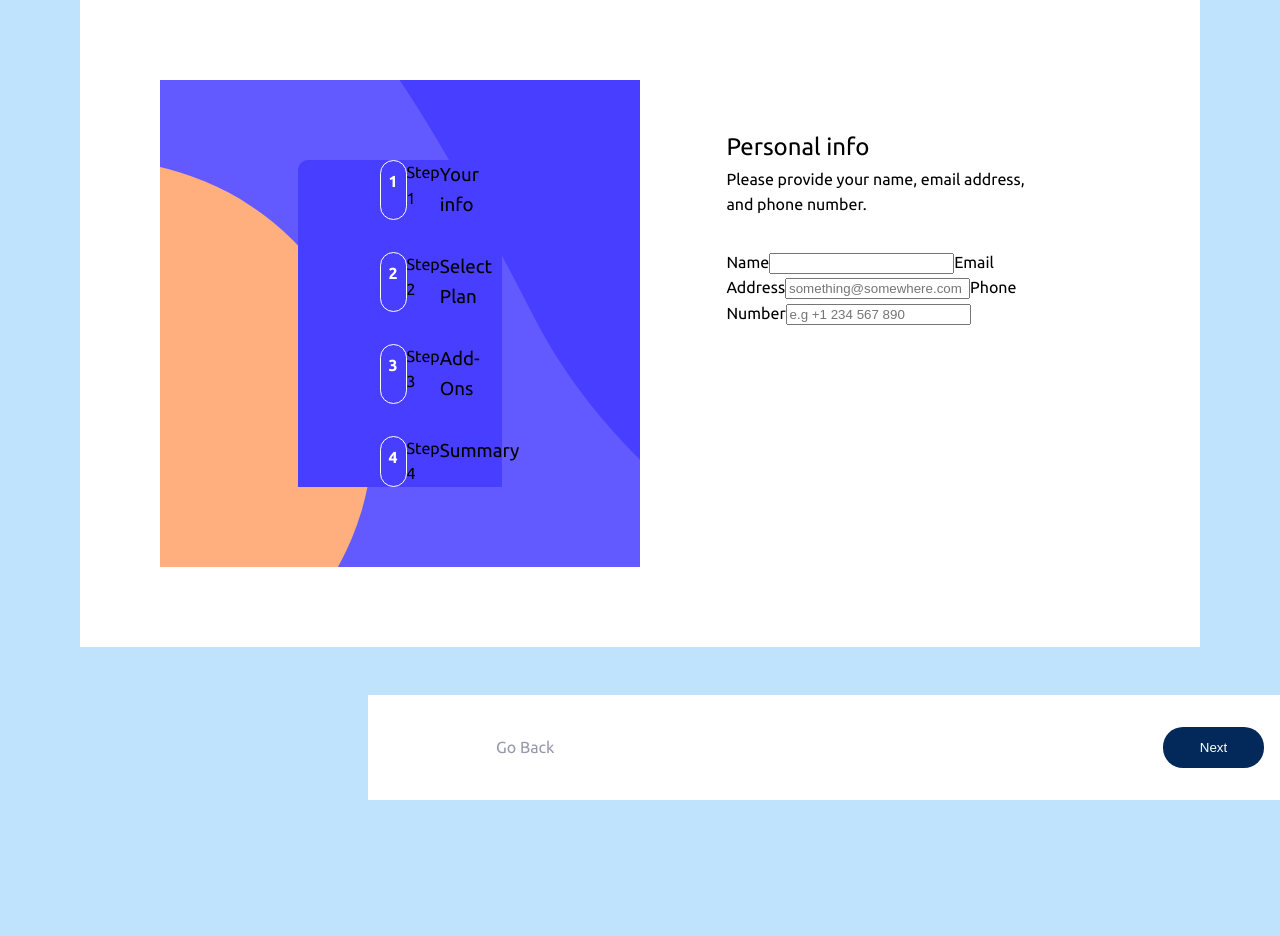
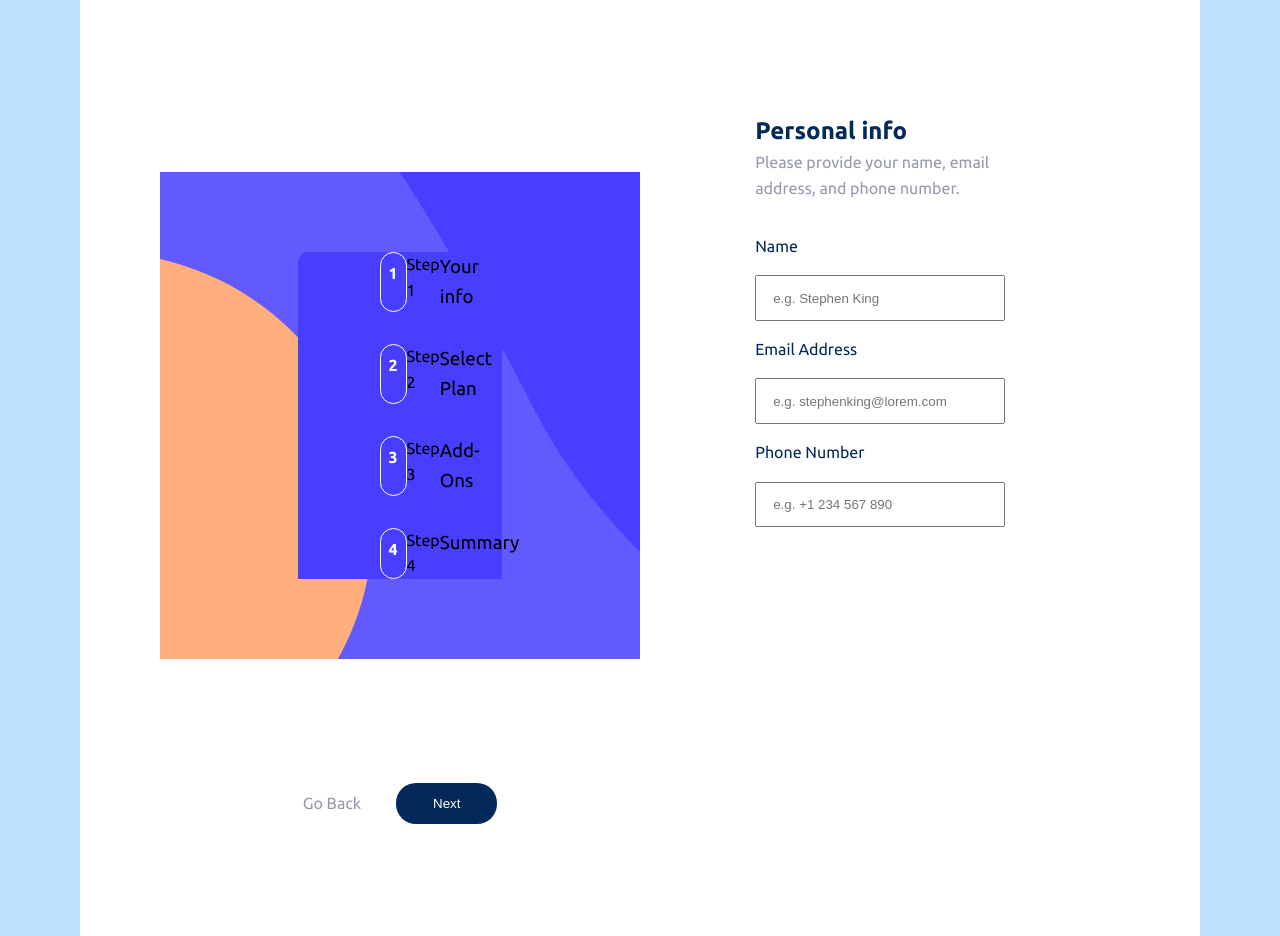
Before and after one commit to purplehippo911/Multi-step_form, a Vue app in the folder vueApp/: page / in a window 1280 px wide. Before the commit the page ends 800 px from the top, so only its background shows below. Built offline with nearby package versions, Linux system fonts and the light colour scheme.

Commit message:
made the step 1- main form view look good 📱📝

```diff
--- a/vueApp/src/App.vue
+++ b/vueApp/src/App.vue
@@ -13,9 +13,13 @@ import ConfirmationButtons  from "./components/ConfirmationButtons.vue";
     <main>
         <div class="container row">
             <RouterView/>
+        </div>
+    </main>
+    <footer>
+        <div class="container row">
             <ConfirmationButtons/>
         </div>
-    </main>
+    </footer>
 </template>
 
 <style lang="scss">
@@ -31,7 +35,7 @@ import ConfirmationButtons  from "./components/ConfirmationButtons.vue";
         gap:2rem;
     }
 
-    main, header {
+    main, header, footer {
         .row {
             flex-direction:column;
             section {
@@ -41,11 +45,10 @@ import ConfirmationButtons  from "./components/ConfirmationButtons.vue";
 }
 
 main {
-    position: relative;
-    top: -3rem;
     .container {
-        padding:1.5rem auto;
-        z-index:1;
+        position: relative;
+        top: -3rem;
+        padding:4rem 1rem;
         background:$White;
     }
 }
@@ -84,6 +87,7 @@ section {
             }
         }
     }
+
     @media screen and (min-width: 700px) {
         background:url("./assets/images/bg-sidebar-desktop.svg") no-repeat;
         .row {
@@ -104,8 +108,8 @@ section {
     background:$White;
     padding:2rem;
     z-index:1;
-    position:fixed;
-    bottom:0rem;
+    position:relative;
+    bottom:0;
     .row {
         .back-button {
             color:$CoolGray;
@@ -132,4 +136,29 @@ section {
     }
 }
 
+.form-component {
+    .information__title {
+        font-weight:600;
+        color:$Marineblue;
+    }
+    .information__text {
+        color:$CoolGray;
+    }
+
+    #form {
+        display:flex;
+        flex-direction:column;
+        width:100%;
+        gap:1rem;
+
+        label {
+            color:$Marineblue;
+        }
+
+        input {
+            padding:1em 2em;
+            padding-inline-start:1rem;
+        }
+    }
+}
 </style>
--- a/vueApp/src/components/MainForm.vue
+++ b/vueApp/src/components/MainForm.vue
@@ -10,14 +10,15 @@
       </div>
 
       <form id="form">
-        <label for="name" class="form__label">Name</label>
-        <input type="text" class="form__input">
 
-        <label for="email address" class="form__label" placeholder="John Doe">Email Address</label>
-        <input type="text" class="form__input" placeholder="something@somewhere.com">
+            <label for="name" class="form__label">Name</label>
+            <input type="text" class="form__input" placeholder="e.g. Stephen King">
 
-        <label for="phone number" class="form__label">Phone Number</label>
-        <input type="text" class="form__input" placeholder="e.g +1 234 567 890">
+          <label for="email address" class="form__label" placeholder="John Doe">Email Address</label>
+          <input type="text" class="form__input" placeholder="e.g. stephenking@lorem.com">
+
+          <label for="phone number" class="form__label">Phone Number</label>
+          <input type="text" class="form__input" placeholder="e.g. +1 234 567 890">
       </form>
     </div>
   </div>
--- a/vueApp/src/views/Step_1.vue
+++ b/vueApp/src/views/Step_1.vue
@@ -3,7 +3,7 @@ import MainForm from "../components/MainForm.vue";
 </script>
 
 <template>
-  <main>
+  <div class="form-component">
     <MainForm/>
-  </main>
+  </div>
 </template>
```
